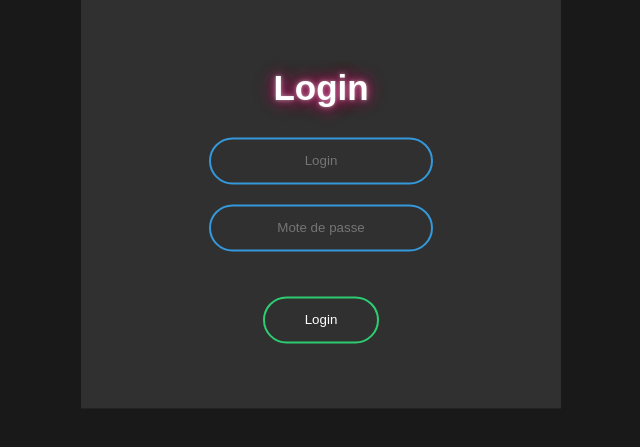
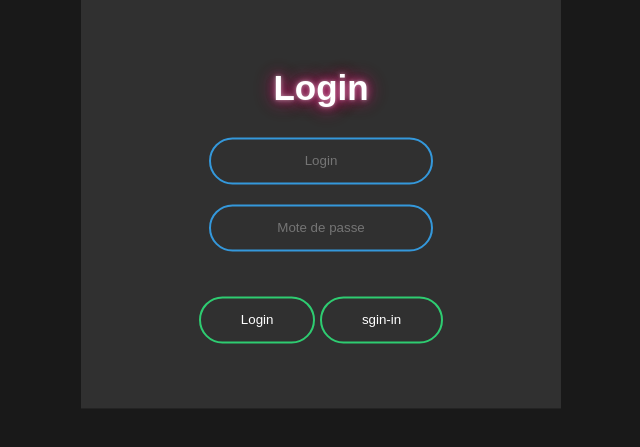
Before and after one commit to rachedmakni/login, a PHP site: page / in a window 1280 px wide. Shown: the part 196-643 px from the top of the page, without its empty margins (319-959 px from the left). Run offline with PHP 8.4, Linux system fonts and the light colour scheme.

Commit message:
adding sgin-in

```diff
--- a/index.php
+++ b/index.php
@@ -12,6 +12,7 @@
   <input type="text" name="login" placeholder="Login" required/>
   <input type="password" name="mdp" placeholder="Mote de passe" required/>
   <input type="submit" value="Login">
+  <input type="submit" value="sgin-in">
 </form>
 </div>
   </body>
```
